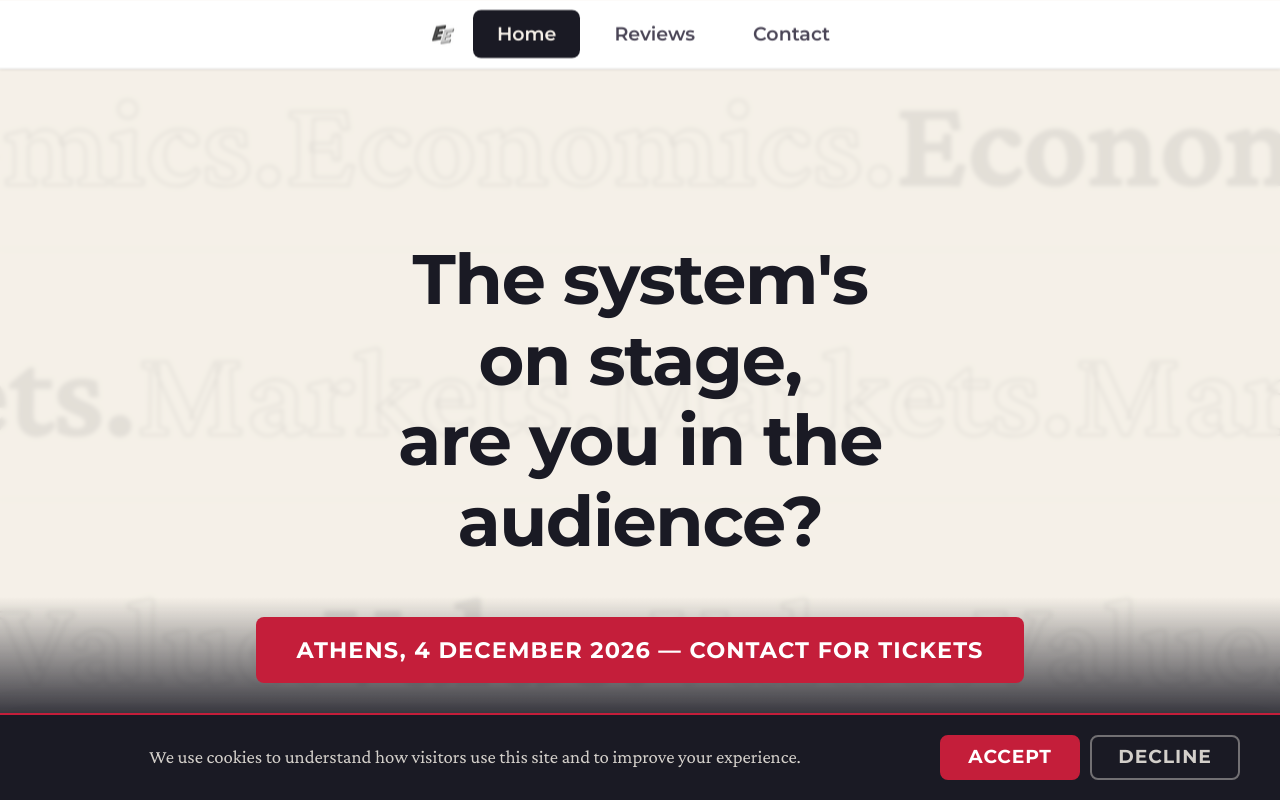
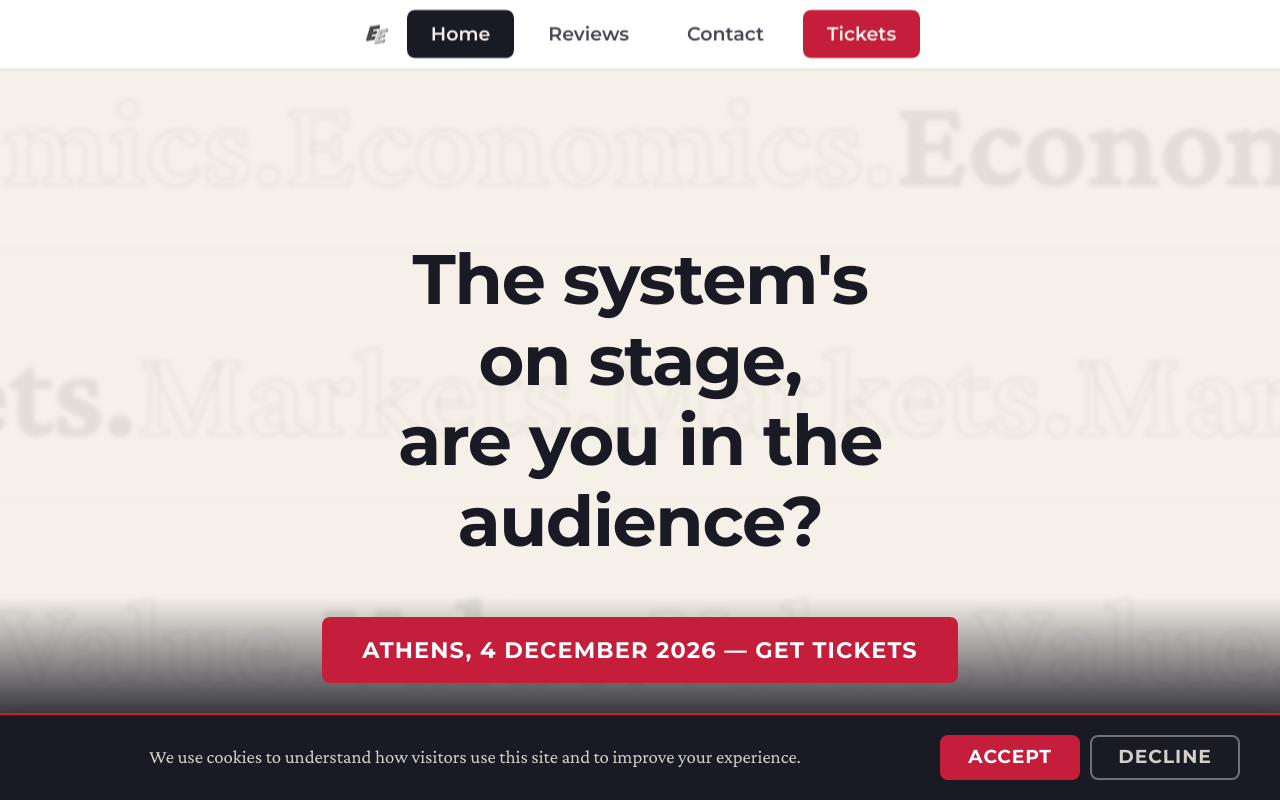
Before and after one commit to EVasiloudes/epic-economics-website, a React (Vite) app: page / in a window 1280 px wide. Shown: the top 800 px of the page. Built offline with nearby package versions, Linux system fonts and the light colour scheme.

Commit message:
Add TicketPlus link and navbar tickets CTA
- Set TICKETS_URL to https://www.ticketplus.gr/event/epic-economics/
- Add external Tickets link in LiquidGlassNavbar when URL is set
- Style navbar tickets CTA

```diff
--- a/src/components/LiquidGlassNavbar.css
+++ b/src/components/LiquidGlassNavbar.css
@@ -110,6 +110,18 @@
   color: var(--color-bg);
 }
 
+.navbar-link--cta {
+  background-color: var(--color-primary);
+  color: var(--color-bg);
+  margin-left: 0.25rem;
+}
+
+.navbar-link--cta:hover {
+  background-color: var(--color-primary);
+  color: var(--color-bg);
+  opacity: 0.9;
+}
+
 /* --------------------------------------------------------------------
    Responsive
    -------------------------------------------------------------------- */
--- a/src/components/LiquidGlassNavbar.jsx
+++ b/src/components/LiquidGlassNavbar.jsx
@@ -2,6 +2,7 @@ import { useState, useEffect, useRef, useCallback } from 'react';
 import { Link, useLocation } from 'react-router-dom';
 import { gsap } from 'gsap';
 import { useTitleHeroVisibility } from '../hooks/useTitleHeroVisibility';
+import { TICKETS_URL } from '../constants/show';
 import './LiquidGlassNavbar.css';
 
 function LiquidGlassNavbar() {
@@ -115,6 +116,18 @@ function LiquidGlassNavbar() {
           >
             Contact
           </Link>
+          {TICKETS_URL && (
+            <a
+              href={TICKETS_URL}
+              target="_blank"
+              rel="noopener noreferrer"
+              className="navbar-link navbar-link--cta"
+              role="menuitem"
+              aria-label="Get tickets for Epic Economics (opens in new tab)"
+            >
+              Tickets
+            </a>
+          )}
         </div>
       </div>
     </nav>
--- a/src/constants/show.js
+++ b/src/constants/show.js
@@ -70,7 +70,7 @@ export const PRESS_STAR_RATINGS = [
  * ship a dead link or a stale Edinburgh URL. Set it to the TicketPlus URL and
  * every CTA turns itself back into a link.
  */
-export const TICKETS_URL = null;
+export const TICKETS_URL = 'https://www.ticketplus.gr/event/epic-economics/';
 
 /** Next performance: one night, Athens. */
 export const ATHENS = {
```
